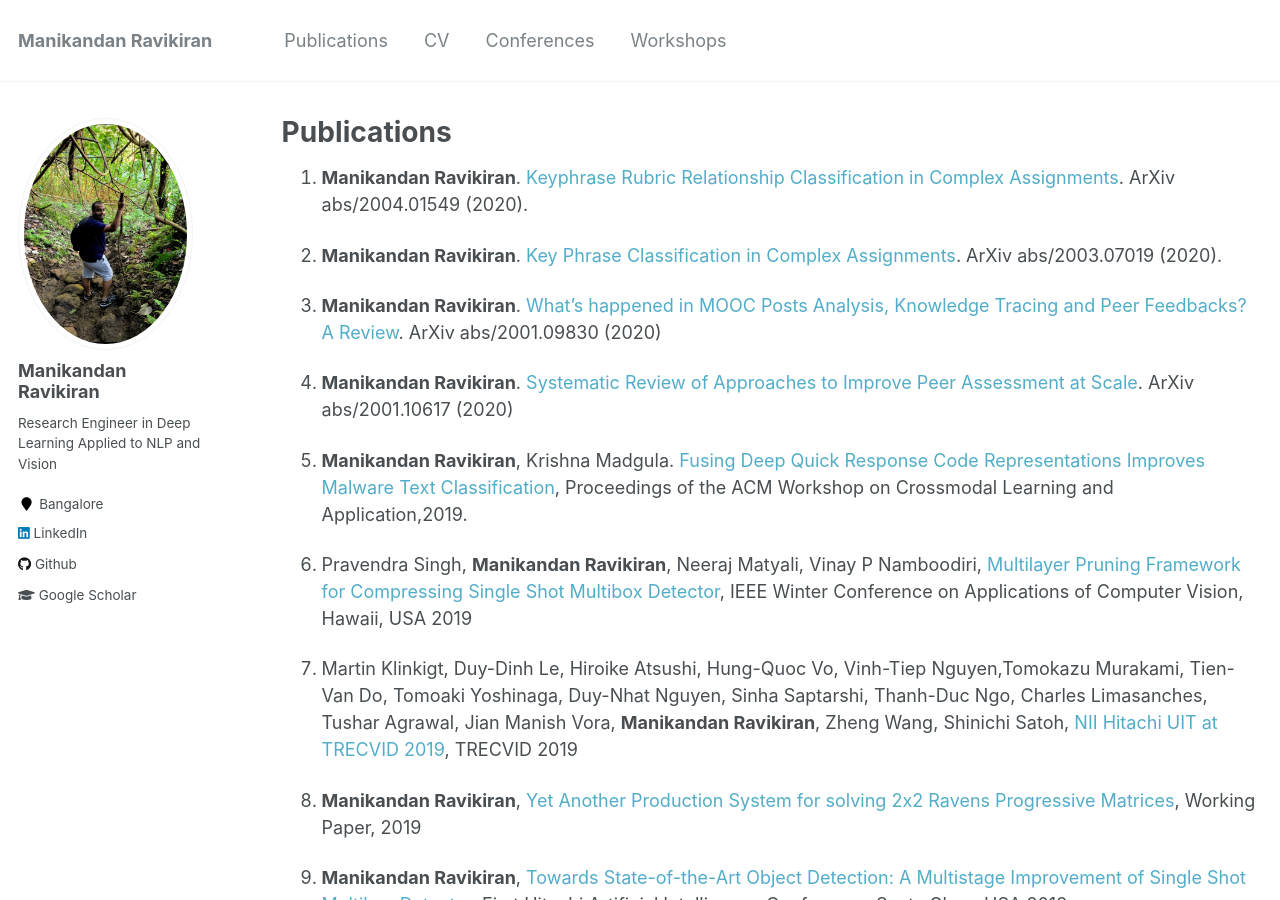
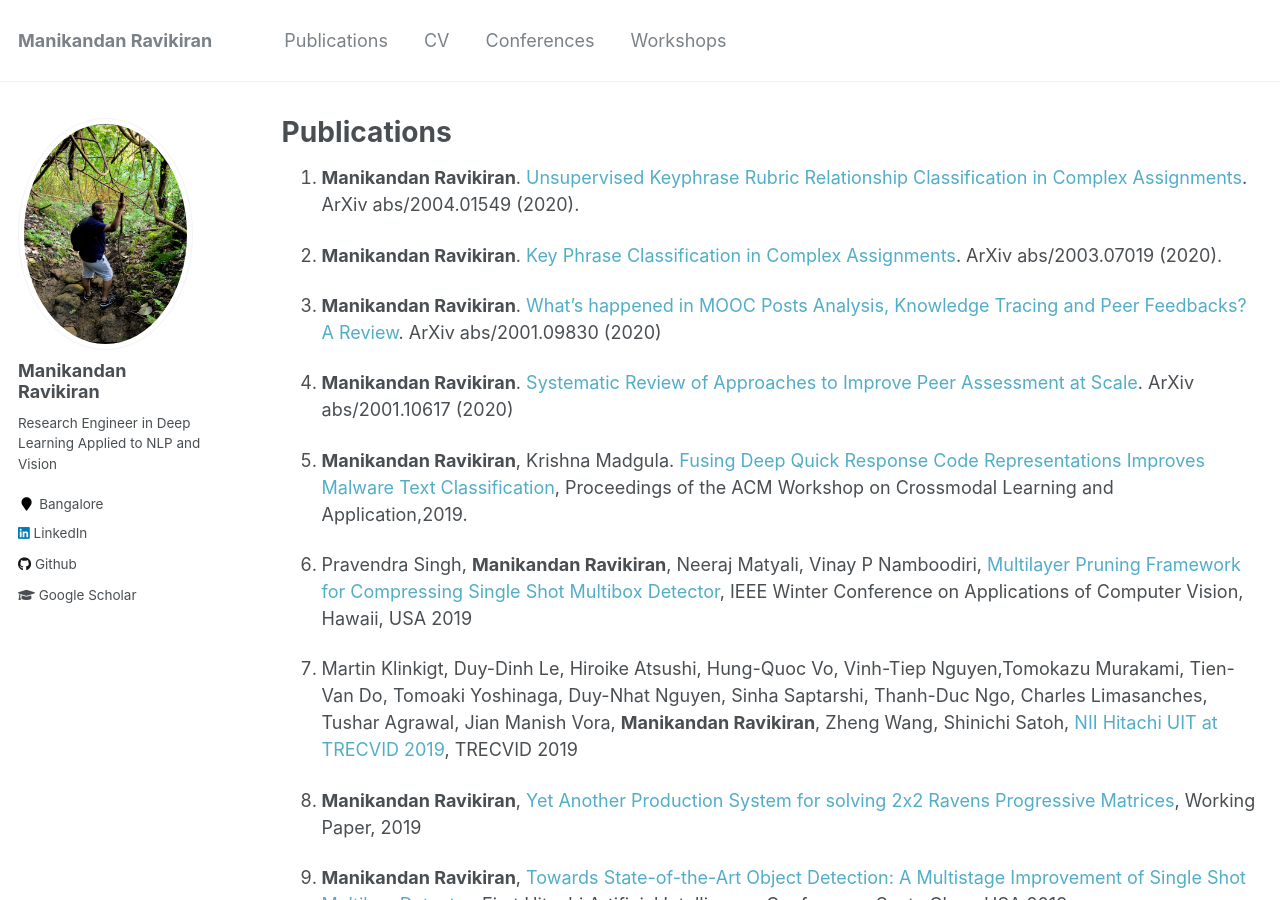
Before and after one commit to manikandan-ravikiran/manikandan-ravikiran.github.io.backup, a Jekyll site: the page built from _pages/publications.md, in a window 1280 px wide and 900 px high. Built offline with Jekyll 4.4.1, drawn with Linux system fonts in a browser that asks for light colours.

Commit message:
updated paper

```diff
--- a/_pages/publications.md
+++ b/_pages/publications.md
@@ -4,7 +4,7 @@ title: "Publications"
 permalink: /publications/
 author_profile: true
 ---
-1. <b>Manikandan Ravikiran</b>. <a href="http://arxiv.org/abs/2004.01549" style="text-decoration: none;"> Keyphrase Rubric Relationship Classification in Complex Assignments</a>. ArXiv abs/2004.01549 (2020).
+1. <b>Manikandan Ravikiran</b>. <a href="http://arxiv.org/abs/2004.01549" style="text-decoration: none;">Unsupervised Keyphrase Rubric Relationship Classification in Complex Assignments</a>. ArXiv abs/2004.01549 (2020).
 
 2. <b>Manikandan Ravikiran</b>. <a href="https://arxiv.org/abs/2003.07019" style="text-decoration: none;"> Key Phrase Classification in Complex Assignments</a>. ArXiv abs/2003.07019 (2020).
 
```
Also changed, not shown: _pages/cv.md (+1 -1 lines).
